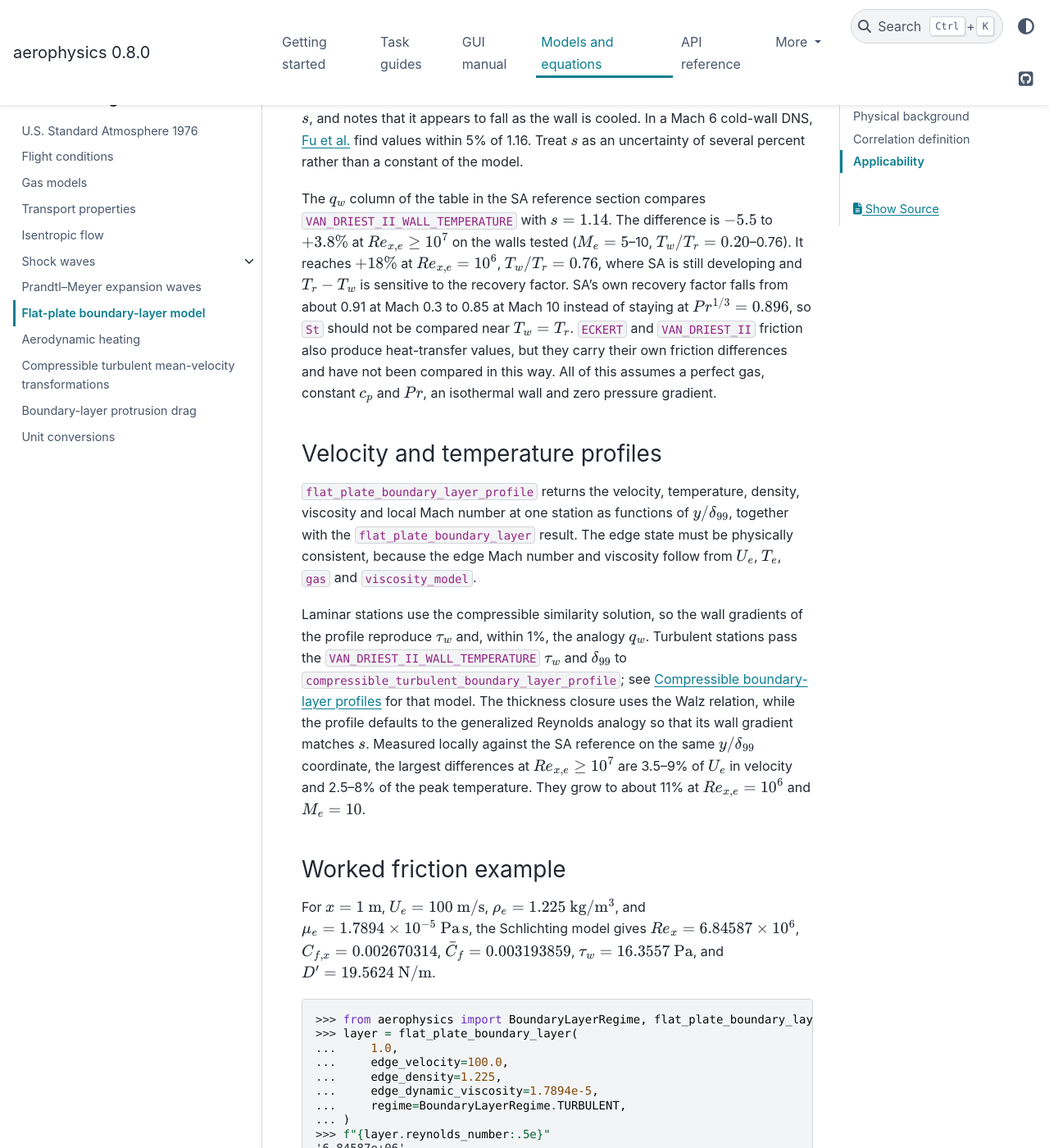
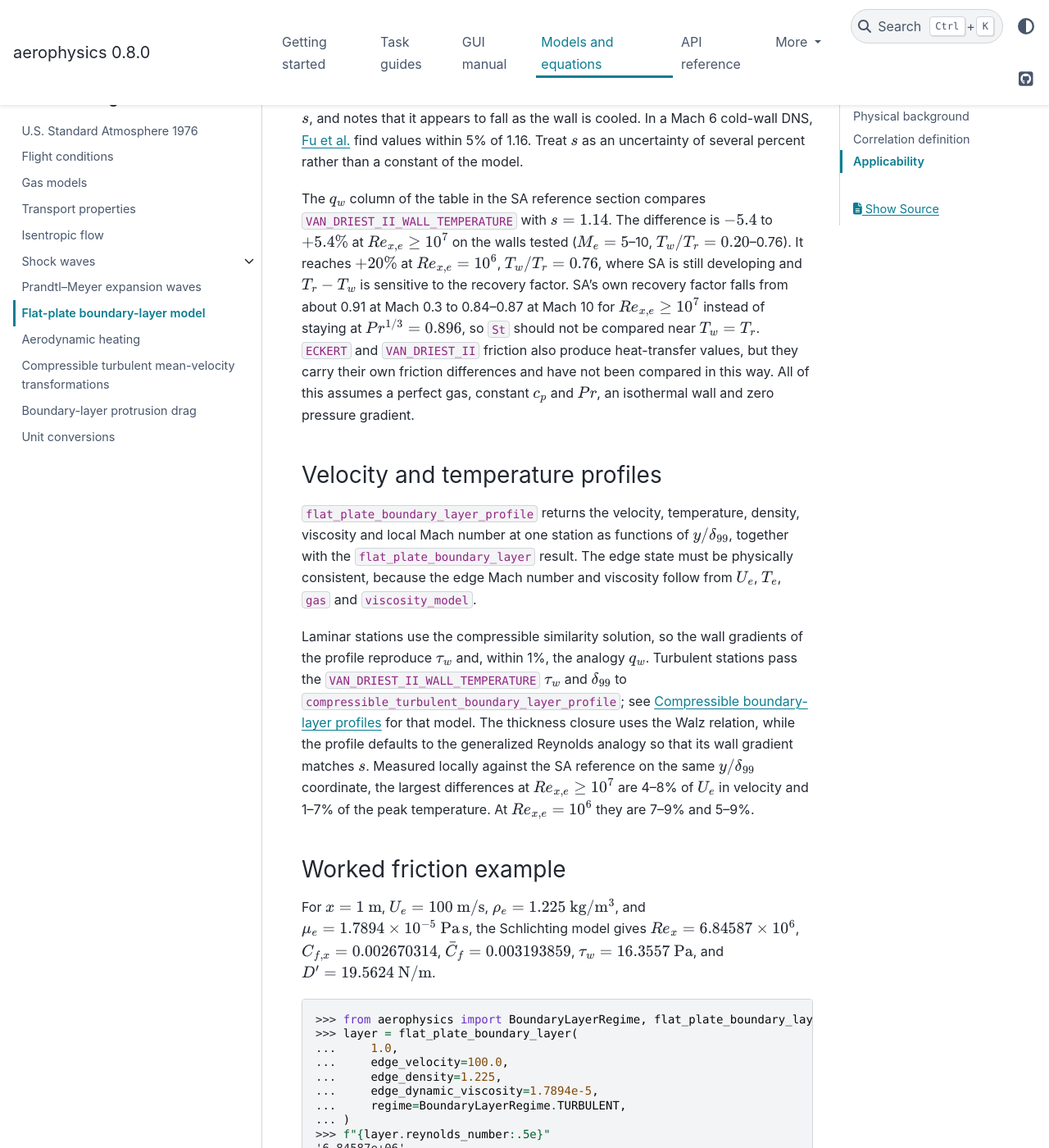
Before and after one commit to pandorobo11/aerophysics, a Sphinx documentation site: the page built from docs/models/flat_plate_boundary_layer.rst, in a window 1280 px wide and 1400 px high, scrolled down 23074 px. Shown: the whole window at 82% size. Built offline with Sphinx 7.4.7 and the PyData theme 0.15.4, drawn with Linux system fonts in a browser that asks for light colours.

Commit message:
docs: restate heat-transfer differences for the corrected SA reference
Co-Authored-By: Claude Opus 5.5 <noreply@anthropic.com>

```diff
--- a/docs/models/flat_plate_boundary_layer.rst
+++ b/docs/models/flat_plate_boundary_layer.rst
@@ -1111,12 +1111,12 @@ rather than a constant of the model.
 
 The :math:`q_w` column of the table in the SA reference section compares
 ``VAN_DRIEST_II_WALL_TEMPERATURE`` with :math:`s=1.14`. The difference is
-:math:`-5.5` to :math:`+3.8\%` at :math:`Re_{x,e}\ge10^7` on the walls tested
-(:math:`M_e=5`--10, :math:`T_w/T_r=0.20`--0.76). It reaches :math:`+18\%` at
+:math:`-5.4` to :math:`+5.4\%` at :math:`Re_{x,e}\ge10^7` on the walls tested
+(:math:`M_e=5`--10, :math:`T_w/T_r=0.20`--0.76). It reaches :math:`+20\%` at
 :math:`Re_{x,e}=10^6`, :math:`T_w/T_r=0.76`, where SA is still developing and
 :math:`T_r-T_w` is sensitive to the recovery factor. SA's own recovery factor
-falls from about 0.91 at Mach 0.3 to 0.85 at Mach 10 instead of staying at
-:math:`Pr^{1/3}=0.896`, so ``St`` should not be compared near :math:`T_w=T_r`.
+falls from about 0.91 at Mach 0.3 to 0.84--0.87 at Mach 10 for
+:math:`Re_{x,e}\ge10^7` instead of staying at :math:`Pr^{1/3}=0.896`, so ``St`` should not be compared near :math:`T_w=T_r`.
 ``ECKERT`` and ``VAN_DRIEST_II`` friction also produce heat-transfer values, but
 they carry their own friction differences and have not been compared in this
 way. All of this assumes a perfect gas, constant :math:`c_p` and :math:`Pr`, an
@@ -1140,9 +1140,9 @@ boundary-layer profiles <../api/viscous_flow>` for that model. The thickness
 closure uses the Walz relation, while the profile defaults to the generalized
 Reynolds analogy so that its wall gradient matches :math:`s`. Measured locally
 against the SA reference on the same :math:`y/\delta_{99}` coordinate, the
-largest differences at :math:`Re_{x,e}\ge10^7` are 3.5--9% of :math:`U_e` in
-velocity and 2.5--8% of the peak temperature. They grow to about 11% at
-:math:`Re_{x,e}=10^6` and :math:`M_e=10`.
+largest differences at :math:`Re_{x,e}\ge10^7` are 4--8% of :math:`U_e` in
+velocity and 1--7% of the peak temperature. At :math:`Re_{x,e}=10^6` they are
+7--9% and 5--9%.
 
 Worked friction example
 ^^^^^^^^^^^^^^^^^^^^^^^
```
